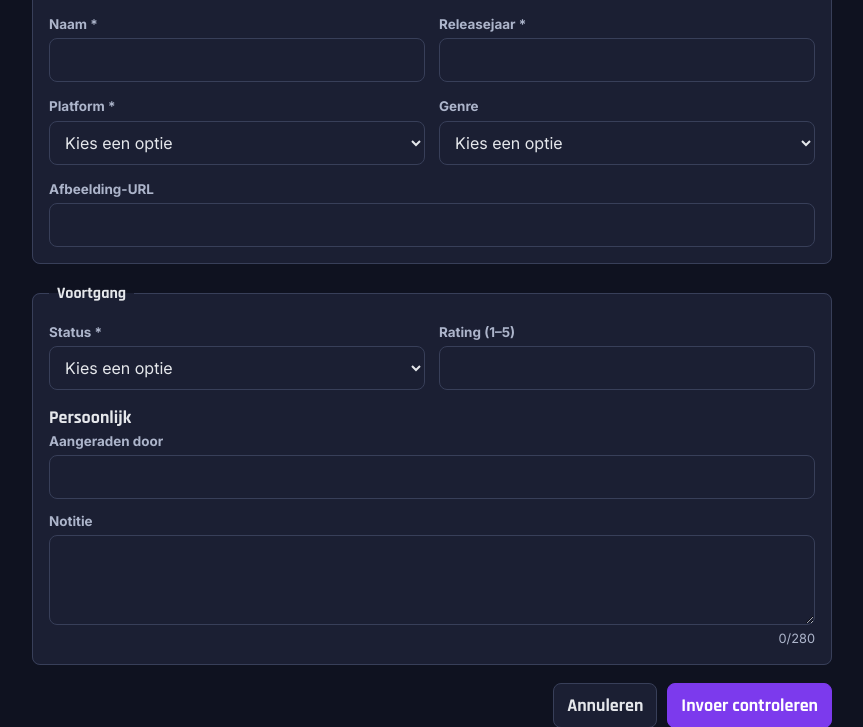
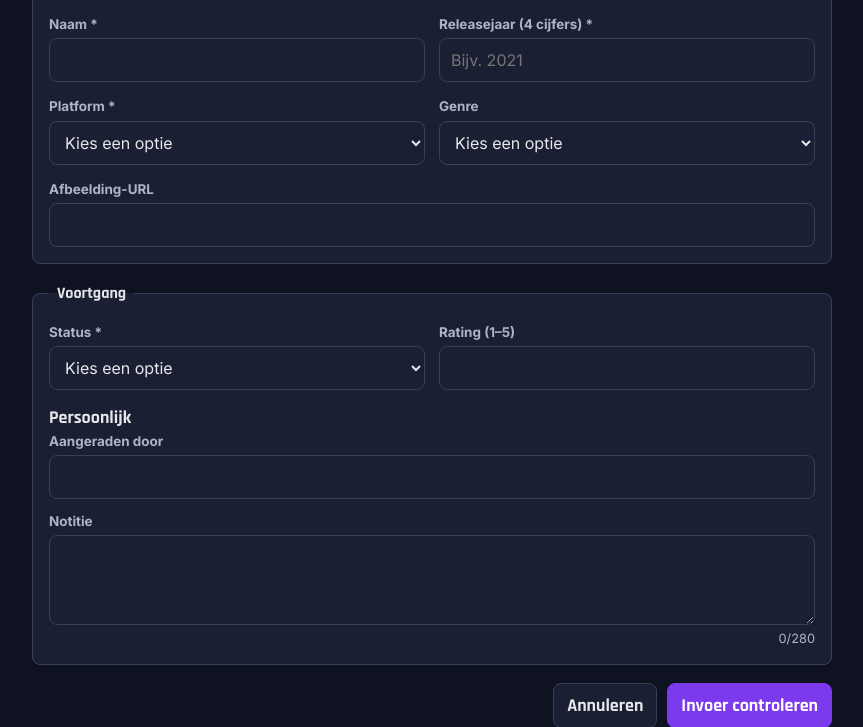
Before and after one commit to SkalitzBlacksmith/GameSpark, a PHP site: page /toevoegen.php in a window 1280 px wide. Shown: the part 402-1129 px from the top of the page, without its empty margins (28-891 px from the left). Run offline with PHP 8.4, Linux system fonts and the light colour scheme.

Commit message:
Clarified release year format

```diff
--- a/public_html/toevoegen.php
+++ b/public_html/toevoegen.php
@@ -19,7 +19,7 @@ if ($ingediend) {
         $fouten['naam'] = 'Vul een naam van maximaal 150 tekens in.';
     }
     if (!preg_match('/^[1-9][0-9]{3}$/D', $velden['releasejaar'])) {
-        $fouten['releasejaar'] = 'Vul een releasejaar van vier cijfers in.';
+        $fouten['releasejaar'] = 'Vul een jaartal van vier cijfers in, bijvoorbeeld 2021.';
     }
     foreach (['platform' => PLATFORMS, 'status' => STATUSSEN, 'genre' => ['', ...GENRES]] as $veld => $opties) {
         if (!in_array($velden[$veld], $opties, true)) {
@@ -63,7 +63,7 @@ function invoer(string $veld, string $label, string $type, string $waarde, array
         <textarea<?= $attributen ?> rows="3" maxlength="280"><?= escape($waarde) ?></textarea>
         <span class="teller" id="teller"><?= mb_strlen($waarde) ?>/280</span>
         <?php else: ?>
-        <input<?= $attributen ?> type="<?= escape($type) ?>" value="<?= escape($waarde) ?>" <?= in_array($veld, ['releasejaar', 'rating'], true) ? 'inputmode="numeric"' : '' ?>>
+        <input<?= $attributen ?> type="<?= escape($type) ?>" value="<?= escape($waarde) ?>" <?= in_array($veld, ['releasejaar', 'rating'], true) ? 'inputmode="numeric"' : '' ?> <?= $veld === 'releasejaar' ? 'placeholder="Bijv. 2021" maxlength="4"' : '' ?>>
         <?php endif; ?>
         <?php if ($fout): ?><p class="veld-fout" id="<?= escape($veld) ?>-fout"><?= escape($fout) ?></p><?php endif; ?>
     </div>
@@ -91,7 +91,7 @@ require __DIR__ . '/../app/header.php';
             </div>
             <div class="rij">
                 <?php invoer('naam', 'Naam', 'text', $velden['naam'], $fouten); ?>
-                <?php invoer('releasejaar', 'Releasejaar', 'text', $velden['releasejaar'], $fouten); ?>
+                <?php invoer('releasejaar', 'Releasejaar (4 cijfers)', 'text', $velden['releasejaar'], $fouten); ?>
             </div>
             <div class="rij">
                 <?php invoer('platform', 'Platform', 'select', $velden['platform'], $fouten, PLATFORMS); ?>
```
